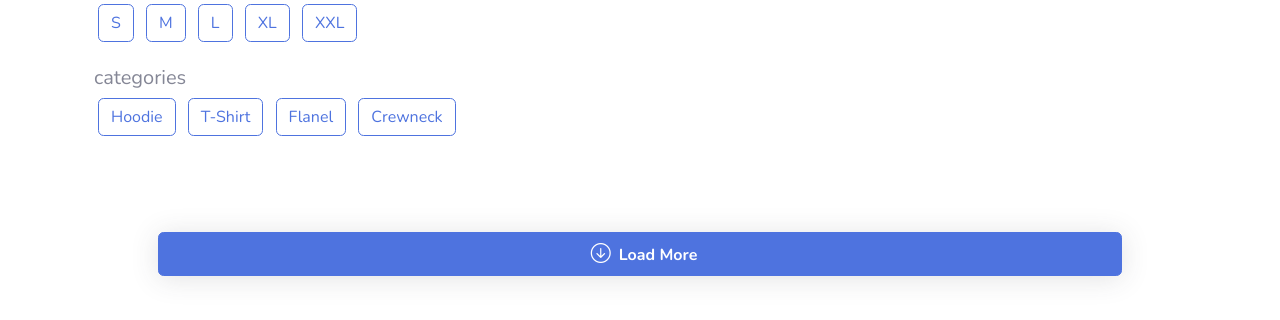
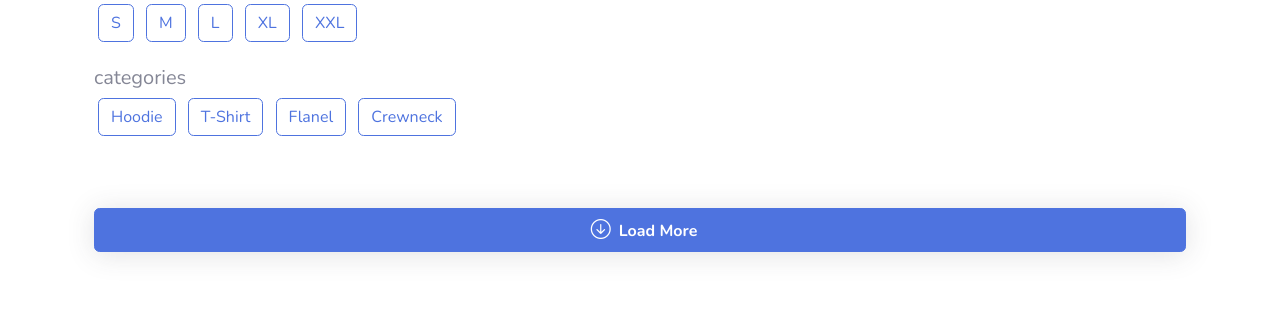
Before and after one commit to myusuframadhani/Chomthrift, a PHP site: page / in a window 1280 px wide. Shown: the part 296-616 px from the top of the page. Run offline with PHP 8.4, Linux system fonts and the light colour scheme; data that the repository does not hold is empty; some libraries are stand-ins or nearby versions.

Commit message:
fix catalog

```diff
--- a/index.php
+++ b/index.php
@@ -87,11 +87,11 @@ require_once("db.php");
             <button class="btn btn-outline-primary mx-1" type="submit" id="FLANEL">   Flanel   </button>
             <button class="btn btn-outline-primary mx-1" type="submit" id="CREWNECK">  Crewneck </button>
         </div>
-        <div class="row my-5" id="content">
+        <div class="row gy-5 mt-5" id="content">
 
         </div>
-        <div class="d-grid gap-2 mt-4 mx-5">
-            <button class="btn btn-primary shadow fw-bold my-auto halaman mx-3" type="submit" id="load-menu"><i class="bi bi-arrow-down-circle mx-2 fw-bold fs-5"></i>Load More</button>
+        <div class="d-grid gap-2 mt-4">
+            <button class="btn btn-primary shadow fw-bold my-auto halaman" type="submit" id="load-menu"><i class="bi bi-arrow-down-circle mx-2 fw-bold fs-5"></i>Load More</button>
         </div>
 
     </div>
--- a/select.php
+++ b/select.php
@@ -158,16 +158,17 @@ if (isset($_POST["sort"])) {
     while ($data = mysqli_fetch_array($result)) {
         $key = array_rand($arr);
         $output .= '
-        <div class="col-md-4 col-xxl-3 mb-4">
-            <div class="card h-100 " style="width: 18rem;">
+        <div class="col col-sm-12 col-md-6 col-lg-4 col-xxl-3">
+            <div class="card h-100 mx-auto" style="width: 18rem;">
                 <img src="./img/'.$key.'.png" class="card-img-top" alt="...">
                 <div class="card-body">
                     <h5 class="card-title text-capitalize fw-bold">' . $data["nama_fashion"] . '</h5>
                     <p class="card-text">' . $data["ukuran"] . '</p>
                     <p class="card-text">' . $data["harga"] . '</p>
-
-                <a href="#" class="btn mt-auto btn-primary">Go somewhere</a>
-                <a href="#" class="btn mt-auto btn-danger" id="' . $data["id_fashion"] . '" onclick="hapus(' . $data["id_fashion"] . ')"><i class="bi bi-trash"></i></a>
+                    <div class="d-inline" style="position: absolute; bottom: 15px; right: 15px;">
+                        <a href="#" class="btn btn-primary">Edit</a>
+                        <a href="#" class="btn btn-danger"  id="' . $data["id_fashion"] . '" onclick="hapus(' . $data["id_fashion"] . ')"><i class="bi bi-trash"></i></a>
+                    </div>
                 </div>
             </div>
         </div>';
```
